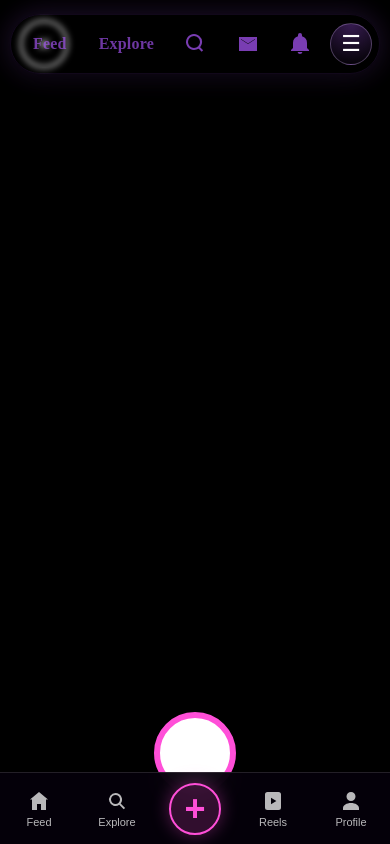
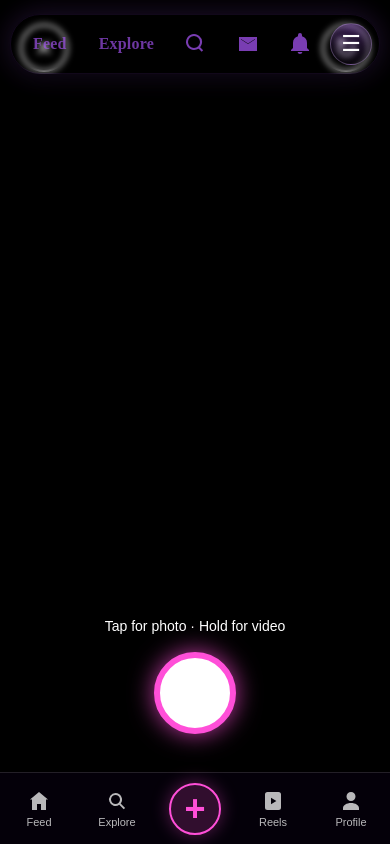
Before and after one commit to Stephensr50/Unbound, a Next.js app in the folder unbound2/: page /camera in a window 390 px wide. Built offline with nearby package versions, Linux system fonts and the light colour scheme; no server answers; a web font is replaced by a local one.

Commit message:
Fix camera on mobile app

```diff
--- a/unbound2/app/camera/page.tsx
+++ b/unbound2/app/camera/page.tsx
@@ -1,23 +1,40 @@
 "use client";
 
-import { useEffect, useRef } from "react";
+import { useEffect, useRef, useState } from "react";
 import { useRouter } from "next/navigation";
 
 export default function CameraPage() {
 const videoRef = useRef<HTMLVideoElement>(null);
+const streamRef = useRef<MediaStream | null>(null);
+const recorderRef = useRef<MediaRecorder | null>(null);
+const chunksRef = useRef<Blob[]>([]);
+const pressTimerRef = useRef<number | null>(null);
+
 const router = useRouter();
 
+const [facingMode, setFacingMode] = useState<"user" | "environment">("user");
+const [recording, setRecording] = useState(false);
+const [previewUrl, setPreviewUrl] = useState<string | null>(null);
+const [previewType, setPreviewType] = useState<"image" | "video" | null>(null);
+
 useEffect(() => {
-let stream: MediaStream | null = null;
+startCamera();
+
+return () => {
+stopCamera();
+};
+}, [facingMode]);
 
 async function startCamera() {
 try {
-stream = await navigator.mediaDevices.getUserMedia({
-video: {
-facingMode: "user",
-},
+stopCamera();
+
+const stream = await navigator.mediaDevices.getUserMedia({
+video: { facingMode },
 audio: true,
 });
+
+streamRef.current = stream;
 
 if (videoRef.current) {
 videoRef.current.srcObject = stream;
@@ -27,40 +44,173 @@ console.error(err);
 }
 }
 
-startCamera();
+function stopCamera() {
+streamRef.current?.getTracks().forEach((track) => track.stop());
+streamRef.current = null;
+}
 
-return () => {
-stream?.getTracks().forEach((track) => track.stop());
+function flipCamera() {
+setFacingMode((current) => (current === "user" ? "environment" : "user"));
+}
+
+function takePhoto() {
+const video = videoRef.current;
+if (!video) return;
+
+const canvas = document.createElement("canvas");
+canvas.width = video.videoWidth;
+canvas.height = video.videoHeight;
+
+const ctx = canvas.getContext("2d");
+if (!ctx) return;
+
+ctx.drawImage(video, 0, 0, canvas.width, canvas.height);
+
+const imageUrl = canvas.toDataURL("image/jpeg", 0.92);
+setPreviewUrl(imageUrl);
+setPreviewType("image");
+}
+
+function startRecording() {
+const stream = streamRef.current;
+if (!stream) return;
+
+chunksRef.current = [];
+
+const recorder = new MediaRecorder(stream);
+recorderRef.current = recorder;
+
+recorder.ondataavailable = (event) => {
+if (event.data.size > 0) {
+chunksRef.current.push(event.data);
+}
 };
-}, []);
+
+recorder.onstop = () => {
+const blob = new Blob(chunksRef.current, { type: "video/webm" });
+const url = URL.createObjectURL(blob);
+setPreviewUrl(url);
+setPreviewType("video");
+setRecording(false);
+};
+
+recorder.start();
+setRecording(true);
+}
+
+function stopRecording() {
+if (recorderRef.current && recorderRef.current.state !== "inactive") {
+recorderRef.current.stop();
+}
+}
+
+function handlePressStart() {
+pressTimerRef.current = window.setTimeout(() => {
+startRecording();
+}, 350);
+}
+
+function handlePressEnd() {
+if (pressTimerRef.current) {
+clearTimeout(pressTimerRef.current);
+pressTimerRef.current = null;
+}
+
+if (recording) {
+stopRecording();
+} else {
+takePhoto();
+}
+}
+
+if (previewUrl && previewType) {
+return (
+<main style={{ position: "fixed", inset: 0, background: "black", color: "white" }}>
+{previewType === "image" ? (
+<img
+src={previewUrl}
+alt="Preview"
+style={{ width: "100%", height: "100%", objectFit: "cover" }}
+/>
+) : (
+<video
+src={previewUrl}
+controls
+autoPlay
+loop
+playsInline
+style={{ width: "100%", height: "100%", objectFit: "cover" }}
+/>
+)}
+
+<button
+onClick={() => {
+setPreviewUrl(null);
+setPreviewType(null);
+}}
+style={topLeftButton}
+>
+×
+</button>
+
+<div style={bottomPanel}>
+<button style={actionButton}>Post to Feed</button>
+<button style={actionButton}>Post as Reel</button>
+<button style={actionButton}>Post Story</button>
+</div>
+</main>
+);
+}
 
 return (
-<main
-style={{
-position: "fixed",
-inset: 0,
-background: "black",
-display: "flex",
-flexDirection: "column",
-}}
->
+<main style={{ position: "fixed", inset: 0, background: "black" }}>
 <video
 ref={videoRef}
 autoPlay
 playsInline
 muted
 style={{
-flex: 1,
 width: "100%",
+height: "100%",
 objectFit: "cover",
 }}
 />
 
+<button onClick={() => router.back()} style={topLeftButton}>
+×
+</button>
+
+<button onClick={flipCamera} style={topRightButton}>
+↻
+</button>
+
+<div style={hintStyle}>
+Tap for photo · Hold for video
+</div>
+
+<div style={shutterWrap}>
 <button
-onClick={() => router.back()}
+onMouseDown={handlePressStart}
+onMouseUp={handlePressEnd}
+onTouchStart={handlePressStart}
+onTouchEnd={handlePressEnd}
 style={{
+width: recording ? 92 : 82,
+height: recording ? 92 : 82,
+borderRadius: "50%",
+background: recording ? "#ff2b6d" : "white",
+border: "6px solid #ff4fd8",
+boxShadow: "0 0 24px rgba(255,79,216,.75)",
+}}
+/>
+</div>
+</main>
+);
+}
+
+const topLeftButton: React.CSSProperties = {
 position: "absolute",
-top: 20,
+top: 24,
 left: 20,
 width: 48,
 height: 48,
@@ -68,33 +218,62 @@ borderRadius: "50%",
 border: "2px solid white",
 background: "rgba(0,0,0,.5)",
 color: "white",
-fontSize: 24,
+fontSize: 28,
 cursor: "pointer",
-}}
->
-×
-</button>
+zIndex: 10,
+};
 
-<div
-style={{
+const topRightButton: React.CSSProperties = {
 position: "absolute",
-bottom: 50,
+top: 24,
+right: 20,
+width: 48,
+height: 48,
+borderRadius: "50%",
+border: "2px solid white",
+background: "rgba(0,0,0,.5)",
+color: "white",
+fontSize: 28,
+cursor: "pointer",
+zIndex: 10,
+};
+
+const shutterWrap: React.CSSProperties = {
+position: "absolute",
+bottom: 110,
 left: 0,
 right: 0,
 display: "flex",
 justifyContent: "center",
-}}
->
-<button
-style={{
-width: 82,
-height: 82,
-borderRadius: "50%",
-background: "white",
-border: "6px solid #ff4fd8",
-}}
-/>
-</div>
-</main>
-);
-}
+zIndex: 10,
+};
+
+const hintStyle: React.CSSProperties = {
+position: "absolute",
+bottom: 210,
+left: 0,
+right: 0,
+textAlign: "center",
+color: "white",
+fontSize: 14,
+textShadow: "0 2px 8px black",
+};
+
+const bottomPanel: React.CSSProperties = {
+position: "absolute",
+left: 16,
+right: 16,
+bottom: 90,
+display: "grid",
+gap: 10,
+};
+
+const actionButton: React.CSSProperties = {
+padding: "14px 16px",
+borderRadius: 18,
+border: "1px solid rgba(255,79,216,.7)",
+background: "rgba(255,79,216,.18)",
+color: "white",
+fontSize: 16,
+fontWeight: 700,
+};
```
